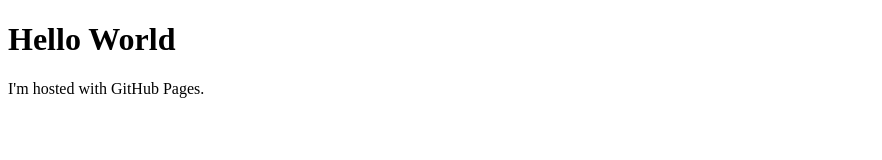
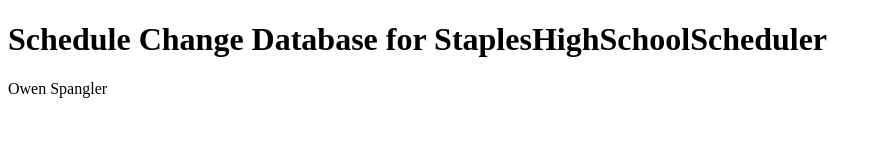
Before and after one commit to ospangler/ospangler.github.io, a plain HTML site: page index.html in a window 1280 px wide. Shown: the whole page, without its empty margins (0-882 px from the left). Drawn offline with Linux system fonts and the light colour scheme.

Commit message:
Edit1
final version before addition of databases

```diff
--- a/index.html
+++ b/index.html
@@ -1,7 +1,7 @@
 <!DOCTYPE html>
 <html>
 <body>
-<h1>Hello World</h1>
-<p>I'm hosted with GitHub Pages.</p>
+<h1>Schedule Change Database for StaplesHighSchoolScheduler</h1>
+<p>Owen Spangler</p>
 </body>
 </html>
```
